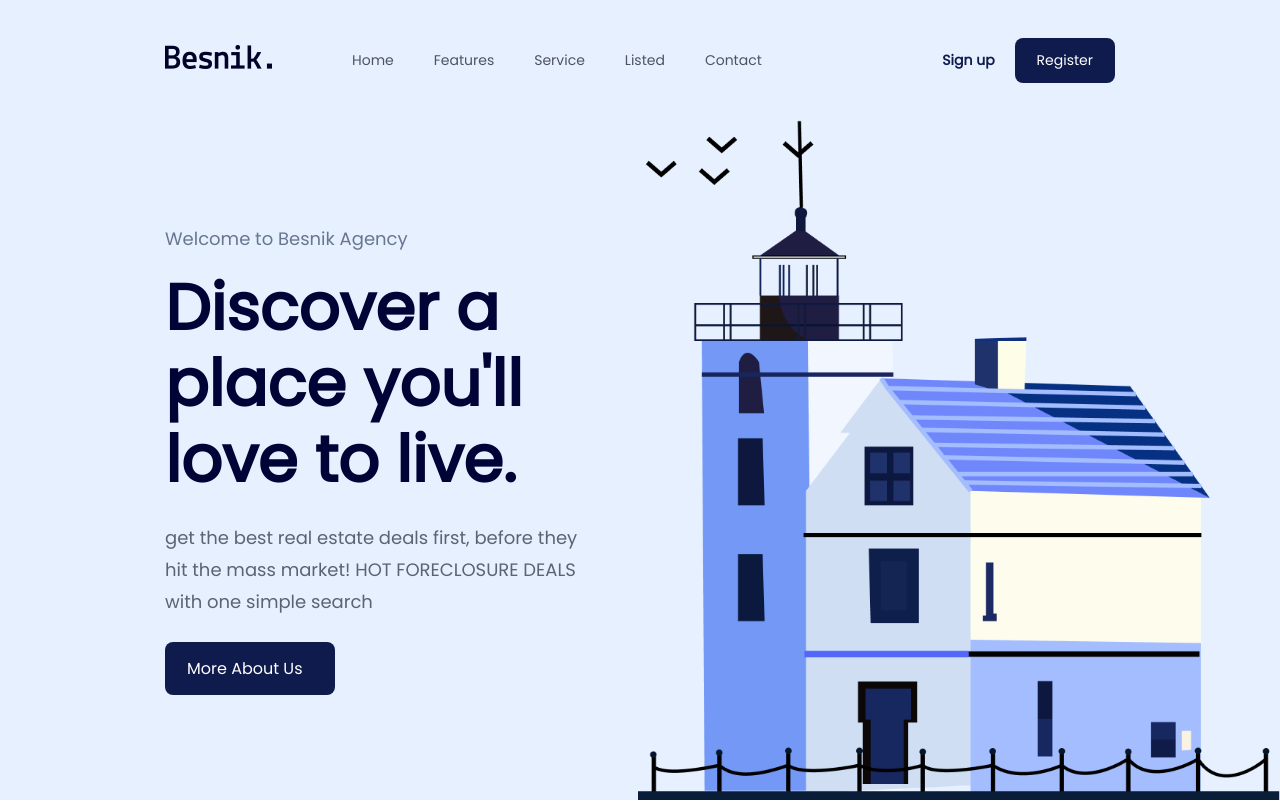
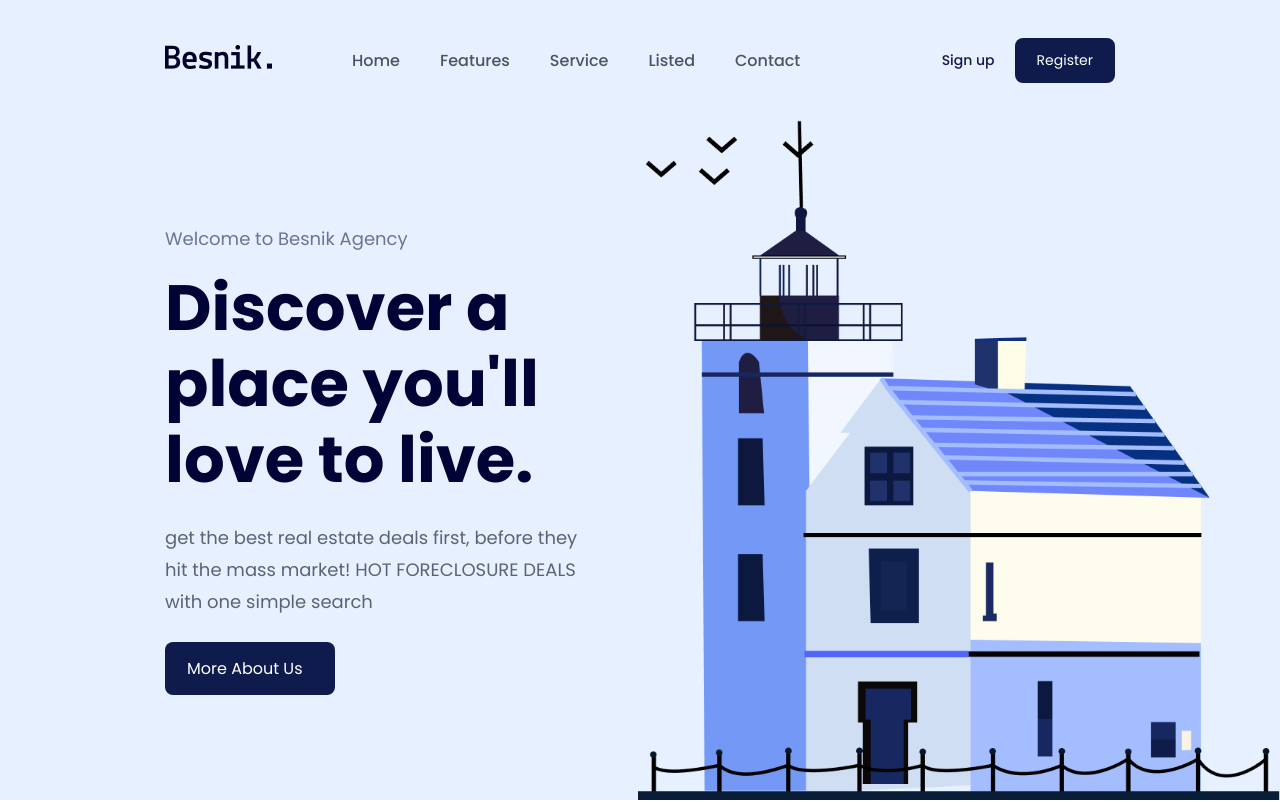
Before and after one commit to bujakkristijan/sc-entry-task, a website: page index.html in a window 1280 px wide. Shown: the top 802 px of the page. Drawn offline with Linux system fonts and the light colour scheme.

Commit message:
importovan i razliciti font weight

```diff
--- a/style.scss
+++ b/style.scss
@@ -4,6 +4,27 @@
     font-weight: normal;
     font-style: normal;
   }
+
+  @font-face {
+    font-family: 'Poppins';
+    src: url('fonts/poppins-v20-latin-500.woff2') format('woff2');
+    font-weight: 500;
+    font-style: normal;
+}
+
+@font-face {
+    font-family: 'Poppins';
+    src: url('fonts/poppins-v20-latin-600.woff2') format('woff2');
+    font-weight: 600;
+    font-style: normal;
+}
+
+@font-face {
+    font-family: 'Poppins';
+    src: url('fonts/poppins-v20-latin-700.woff2') format('woff2');
+    font-weight: 700;
+    font-style: normal;
+}
 
 
 *{
@@ -68,7 +89,8 @@ header{
 }
 
 .nav-link{
-    font-size: 14px;
+    // font-size: 14px;
+    font-weight: 500;
     line-height: 21px;
     color: var(--nav-link-color);
     // font-weight: 600;
@@ -85,7 +107,7 @@ header{
 }
 
 .nav-sign-up-btn{
-    font-weight: 600;
+    font-weight: 500;
 }
 
 .nav-sign-up-btn{
@@ -343,6 +365,10 @@ header{
     margin-bottom: 10px;
 }
 
+.featured-card-info-box-text{
+    font-weight: 500;
+}
+
 .featured-card-info-box{
     display: flex;
     margin-right: 12px;
@@ -423,6 +449,7 @@ header{
 .numbers-card-title-text{
     font-size: 26px;
     color: var(--hiw-title-color);
+    font-weight: 600;
 }
 .numbers-card-description{
     color: var(--numbers-desc-card-color);
```
Also changed, not shown: fonts/poppins-v20-latin-500.woff2 (added), fonts/poppins-v20-latin-600.woff2 (added), fonts/poppins-v20-latin-700.woff2 (added), style.min.css.
